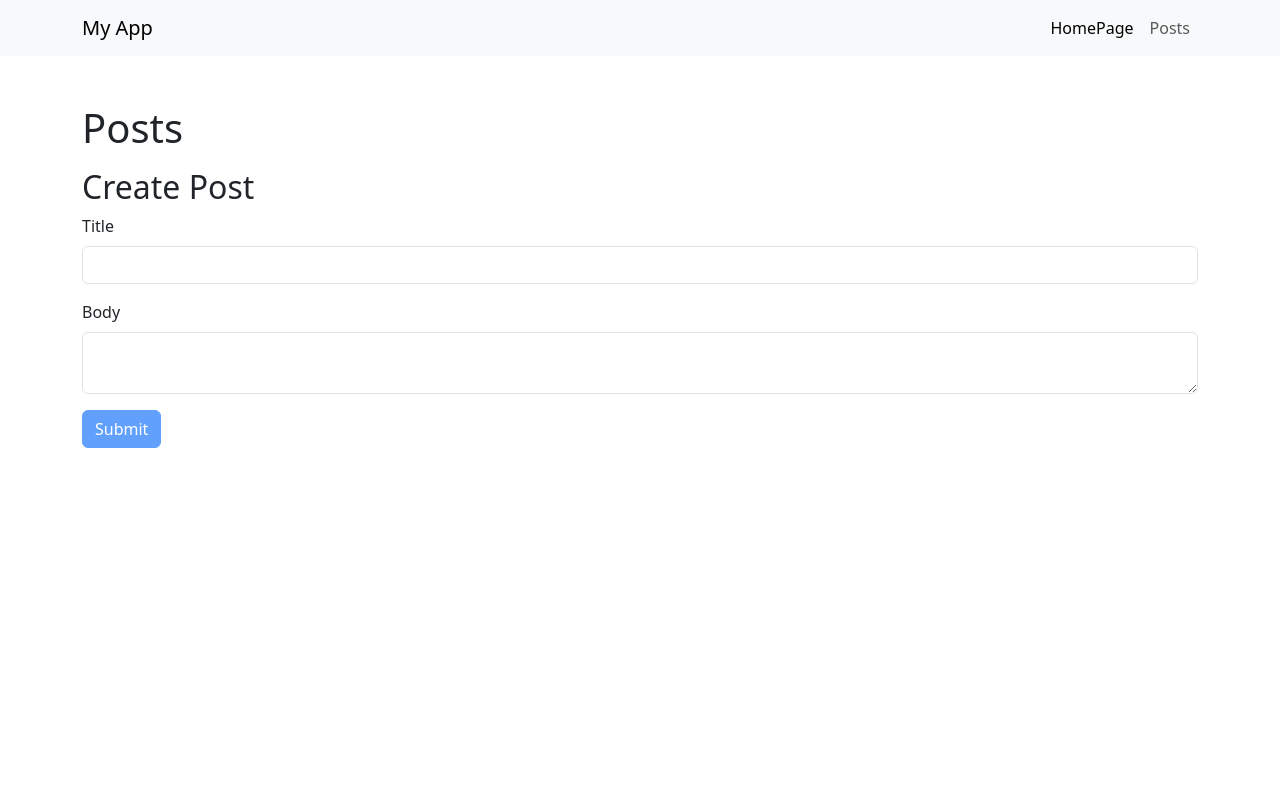
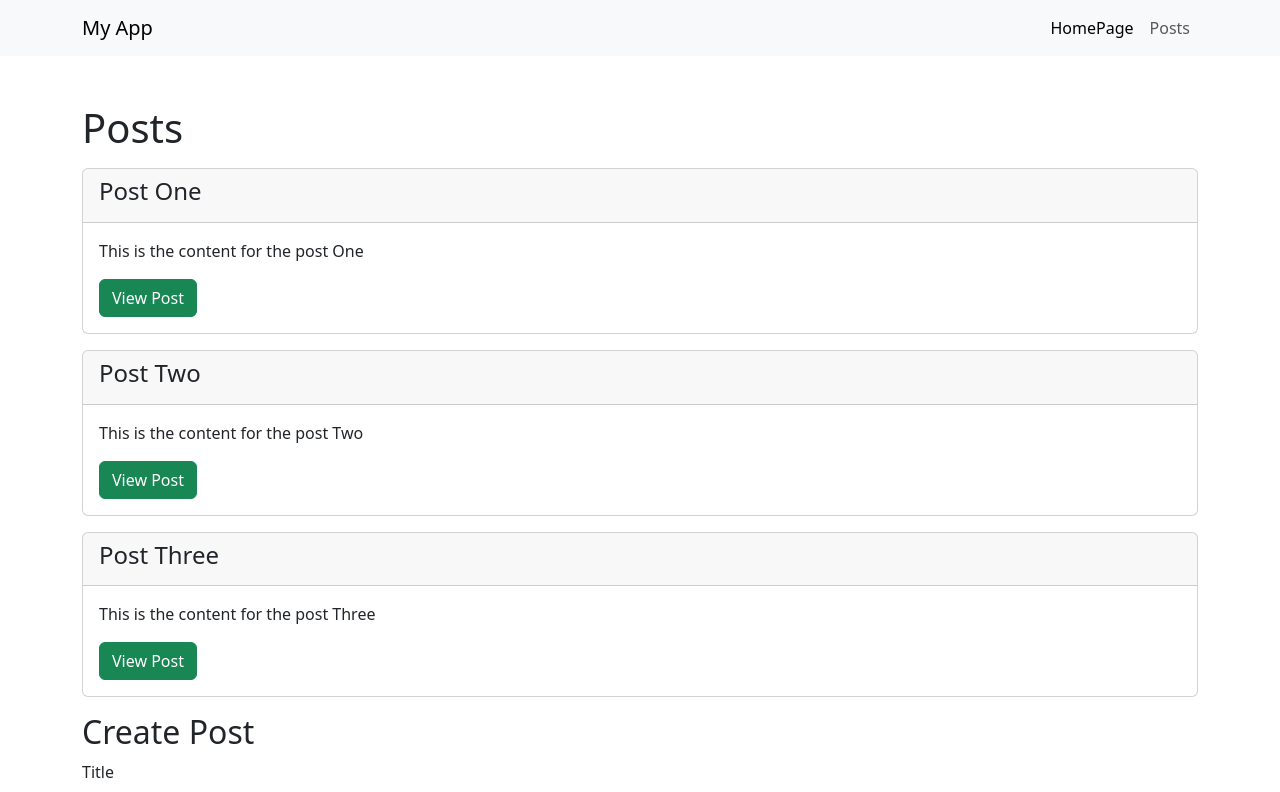
Before and after one commit to tichif/react-query, a React (Vite) app: page / in a window 1280 px wide. Shown: the top 792 px of the page. Built offline with nearby package versions, Linux system fonts and the light colour scheme; data requests are answered from the project's data file.

Commit message:
Get all posts

```diff
--- a/src/App.tsx
+++ b/src/App.tsx
@@ -1,5 +1,6 @@
 import { Suspense, lazy } from 'react';
 import { Routes, Route } from 'react-router-dom';
+import { Toaster } from 'react-hot-toast';
 
 import Navbar from './components/Navbar';
 const Home = lazy(() => import('./pages/Home'));
@@ -15,6 +16,7 @@ function App() {
           <Route path='/posts' element={<Posts />} />
         </Routes>
       </div>
+      <Toaster />
     </Suspense>
   );
 }
--- a/src/components/Posts.tsx
+++ b/src/components/Posts.tsx
@@ -1,7 +1,38 @@
+import { useQuery } from 'react-query';
+import { toast } from 'react-hot-toast';
+import { Link } from 'react-router-dom';
+
+import { getPosts } from '../lib/posts';
+
 const Posts = () => {
+  const { data, error, isLoading } = useQuery(['posts'], { queryFn: getPosts });
+
+  if (isLoading) {
+    return toast.loading('Loading.....');
+  }
+
+  if (error) {
+    return toast.error('Cannot fetch post');
+  }
+
   return (
     <div className='my-3'>
       <h1>Posts</h1>
+      <div className='mt-3'>
+        {data?.map((post) => (
+          <div className='card mt-3' key={post.id}>
+            <div className='card-header'>
+              <h4 className='card-title'>{post.title}</h4>
+            </div>
+            <div className='card-body'>
+              <div className='card-text'>{post.body}</div>
+              <Link to={`/posts/${post.id}`} className='btn btn-success mt-3'>
+                View Post
+              </Link>
+            </div>
+          </div>
+        ))}
+      </div>
     </div>
   );
 };
--- /dev/null
+++ b/src/lib/posts.ts
@@ -0,0 +1,10 @@
+import axios from 'axios';
+
+import { Post } from '../types/Post';
+
+const SERVER_URL = 'http://localhost:5000';
+
+export async function getPosts(): Promise<Post[]> {
+  const { data } = await axios.get(`${SERVER_URL}/posts`);
+  return data;
+}
--- a/src/main.tsx
+++ b/src/main.tsx
@@ -3,11 +3,16 @@ import ReactDOM from 'react-dom/client';
 import App from './App';
 // import './index.css'
 import { BrowserRouter as Router } from 'react-router-dom';
+import { QueryClientProvider, QueryClient } from 'react-query';
+
+const queryClient = new QueryClient();
 
 ReactDOM.createRoot(document.getElementById('root') as HTMLElement).render(
   <React.StrictMode>
-    <Router>
-      <App />
-    </Router>
+    <QueryClientProvider client={queryClient}>
+      <Router>
+        <App />
+      </Router>
+    </QueryClientProvider>
   </React.StrictMode>
 );
--- /dev/null
+++ b/src/types/Post.ts
@@ -0,0 +1,5 @@
+export interface Post {
+  id: number;
+  title: string;
+  body: string;
+}
```
